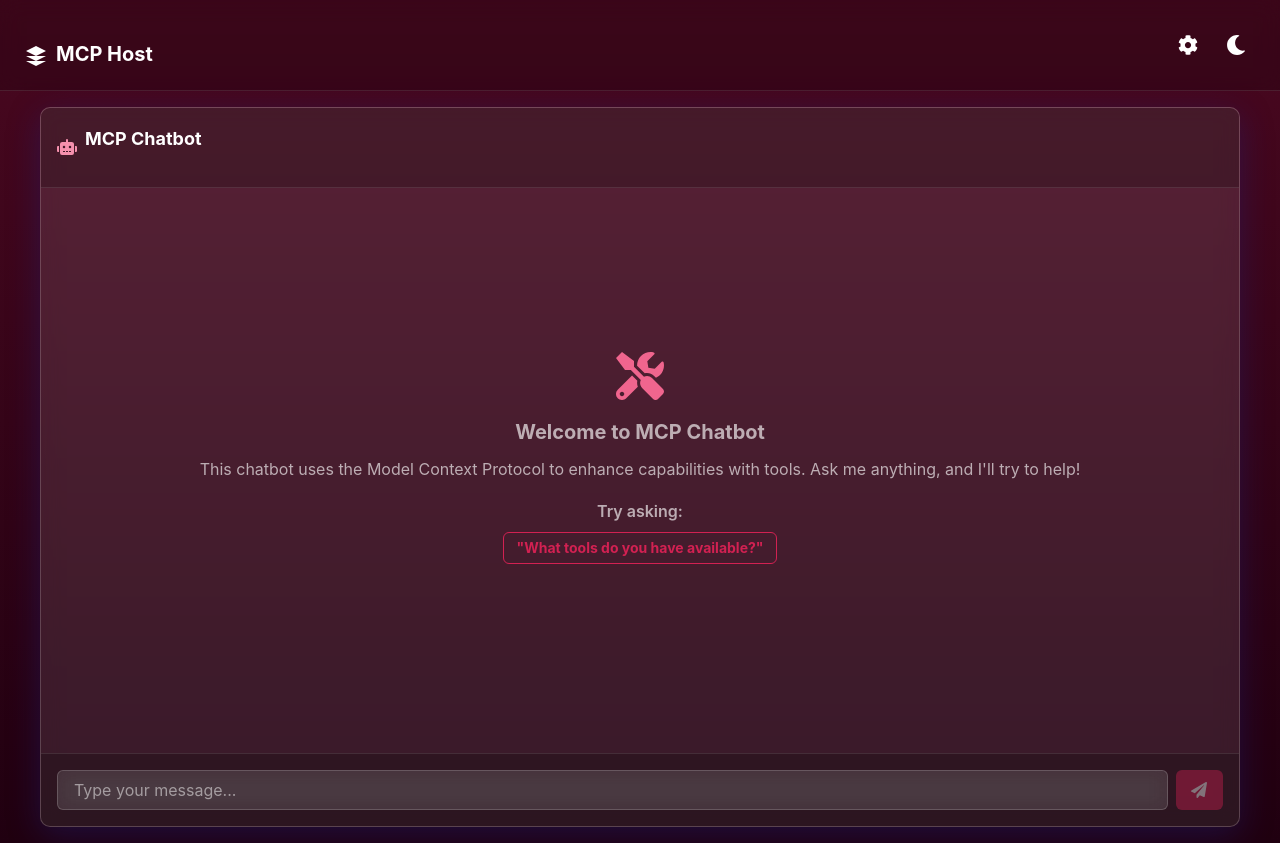
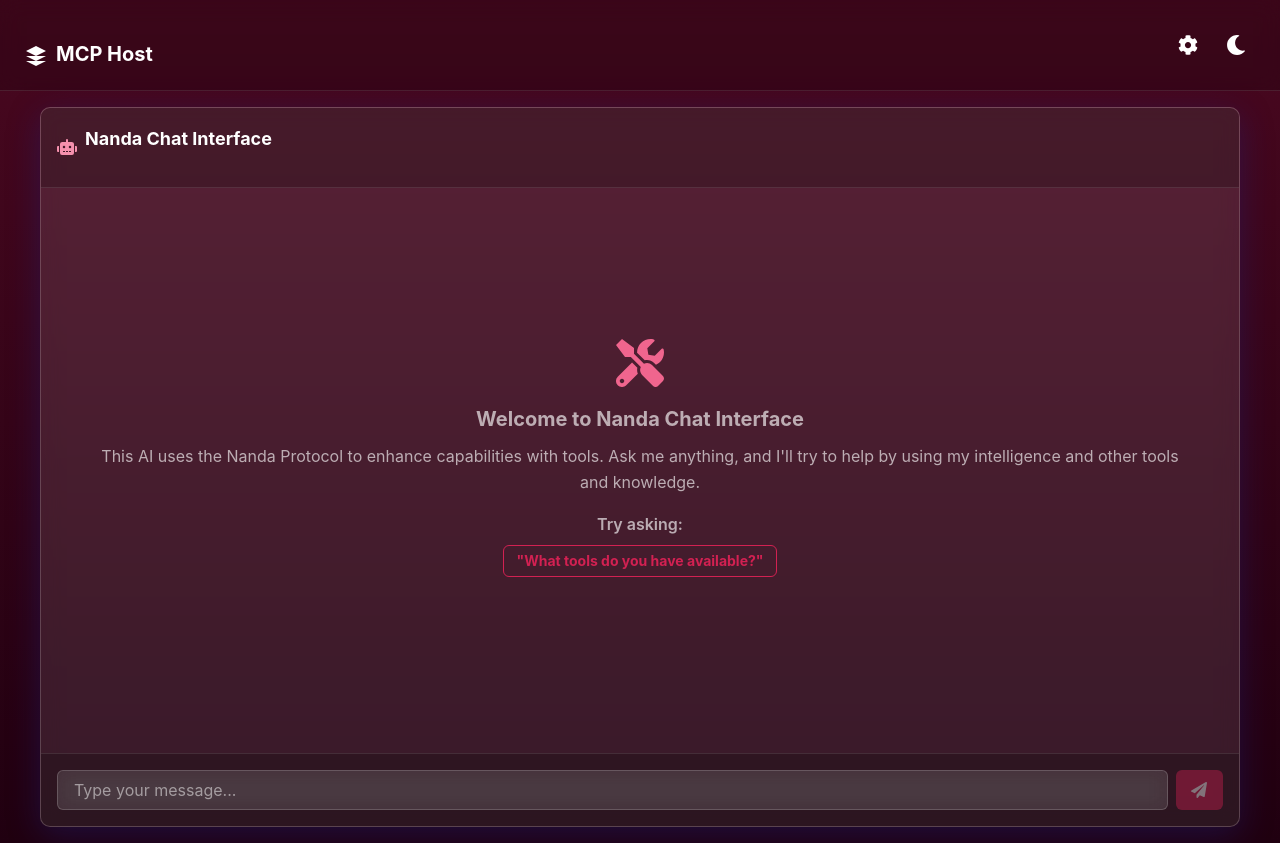
Before and after one commit to aidecentralized/canvas, a React (Create React App) app in the folder client/: page / in a window 1280 px wide. Built offline with nearby package versions, Linux system fonts and the light colour scheme.

Commit message:
refactor: rename values in the project

```diff
--- a/client/package.json
+++ b/client/package.json
@@ -1,5 +1,5 @@
 {
-  "name": "mcp-host-client",
+  "name": "nanda-host-client",
   "version": "1.0.0",
   "private": true,
   "dependencies": {
--- a/client/public/index.html
+++ b/client/public/index.html
@@ -5,10 +5,7 @@
     <link rel="icon" href="%PUBLIC_URL%/favicon.ico" />
     <meta name="viewport" content="width=device-width, initial-scale=1" />
     <meta name="theme-color" content="#000000" />
-    <meta
-      name="description"
-      content="MCP Host Client"
-    />
+    <meta name="description" content="Nanda Host" />
     <link rel="apple-touch-icon" href="%PUBLIC_URL%/logo192.png" />
     <!--
       manifest.json provides metadata used when your web app is installed on a
@@ -20,7 +17,7 @@
       It will be replaced with the URL of the \`public\` folder during the build.
       Only files inside the \`public\` folder can be referenced from the HTML.
     -->
-    <title>MCP Host Client</title>
+    <title>Nanda Host</title>
   </head>
   <body>
     <noscript>You need to enable JavaScript to run this app.</noscript>
--- a/client/src/components/ChatInterface.tsx
+++ b/client/src/components/ChatInterface.tsx
@@ -48,7 +48,7 @@ const ChatInterface: React.FC = () => {
       >
         <Icon as={FaRobot} boxSize={5} mr={2} color="crimson.200" />
         <Text fontWeight="bold" fontSize="lg">
-          MCP Chatbot
+          Nanda Chat Interface
         </Text>
       </Flex>
 
@@ -84,11 +84,12 @@ const ChatInterface: React.FC = () => {
           >
             <Icon as={FaTools} boxSize={12} mb={4} color="crimson.300" />
             <Text fontSize="xl" fontWeight="bold" mb={2}>
-              Welcome to MCP Chatbot
+              Welcome to Nanda Chat Interface
             </Text>
             <Text mb={4}>
-              This chatbot uses the Model Context Protocol to enhance
-              capabilities with tools. Ask me anything, and I'll try to help!
+              This AI uses the Nanda Protocol to enhance capabilities with
+              tools. Ask me anything, and I'll try to help by using my
+              intelligence and other tools and knowledge.
             </Text>
             <Box>
               <Text fontWeight="semibold" mb={2}>
@@ -99,7 +100,7 @@ const ChatInterface: React.FC = () => {
                 variant="outline"
                 mb={2}
                 onClick={() => {
-                  // Add example prompt handler
+                  // Enter message to ask about available tools
                 }}
               >
                 "What tools do you have available?"
--- a/client/src/components/SettingsModal.tsx
+++ b/client/src/components/SettingsModal.tsx
@@ -137,7 +137,7 @@ const SettingsModal: React.FC<SettingsModalProps> = ({ isOpen, onClose }) => {
           <Tabs variant="soft-rounded" colorScheme="crimson">
             <TabList>
               <Tab>API</Tab>
-              <Tab>MCP Servers</Tab>
+              <Tab>Nanda Servers</Tab>
               <Tab>About</Tab>
             </TabList>
 
@@ -186,12 +186,12 @@ const SettingsModal: React.FC<SettingsModalProps> = ({ isOpen, onClose }) => {
                 </VStack>
               </TabPanel>
 
-              {/* MCP Servers Tab */}
+              {/* Nanda Servers Tab */}
               <TabPanel>
                 <VStack spacing={4} align="stretch">
                   <Box>
                     <Heading size="sm" mb={2}>
-                      Registered Servers
+                      Registered Nanda Servers
                     </Heading>
                     {nandaServers.length === 0 ? (
                       <Text color="gray.400">No servers registered yet</Text>
@@ -264,7 +264,7 @@ const SettingsModal: React.FC<SettingsModalProps> = ({ isOpen, onClose }) => {
                           placeholder="http://localhost:3001/sse"
                         />
                         <FormHelperText>
-                          The SSE endpoint URL of the MCP server
+                          The SSE endpoint URL of the Nanda server
                         </FormHelperText>
                       </FormControl>
 
@@ -283,20 +283,20 @@ const SettingsModal: React.FC<SettingsModalProps> = ({ isOpen, onClose }) => {
               {/* About Tab */}
               <TabPanel>
                 <VStack spacing={4} align="stretch">
-                  <Heading size="md">MCP Host</Heading>
+                  <Heading size="md">Nanda Host</Heading>
                   <Text>
-                    A beautiful chat interface with Model Context Protocol (MCP)
-                    integration for enhanced capabilities through tools.
+                    A beautiful chat interface with Nanda integration for
+                    enhanced capabilities through agents, resources, and tools.
                   </Text>
 
                   <Box p={3} borderRadius="md" bg="rgba(0, 0, 0, 0.2)">
                     <Heading size="sm" mb={2}>
-                      What is MCP?
+                      What is Nanda?
                     </Heading>
                     <Text fontSize="sm">
-                      The Model Context Protocol (MCP) is an open standard for
-                      connecting LLMs with external tools and data sources. It
-                      enables LLMs to discover and execute tools, access
+                      Nanda is an open standard built on top of MCP for enabling
+                      coordination between agents, resources and tools (ARTs).
+                      It enables LLMs to discover and execute tools, access
                       resources, and use predefined prompts.
                     </Text>
                   </Box>
```
Also changed, not shown: client/public/manifest.json.
